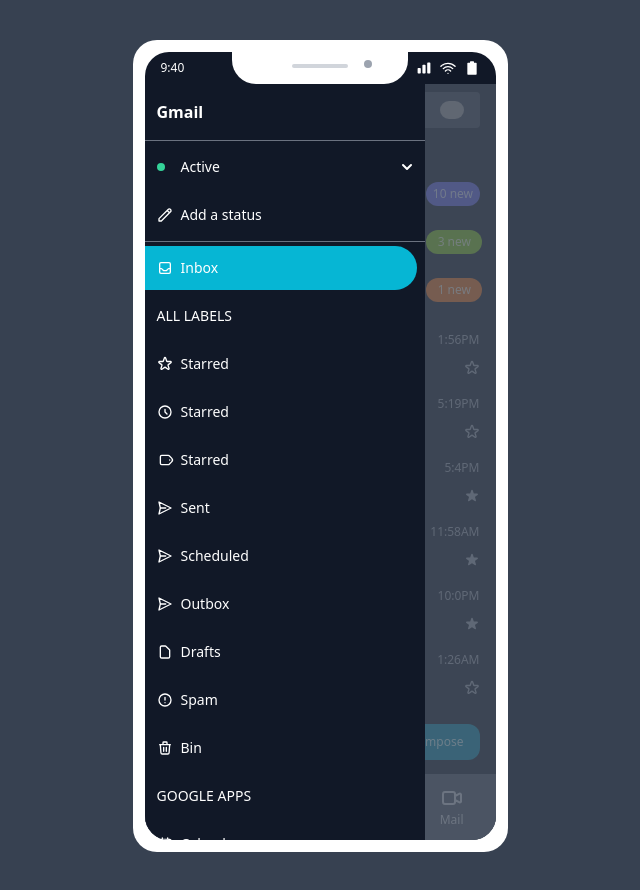
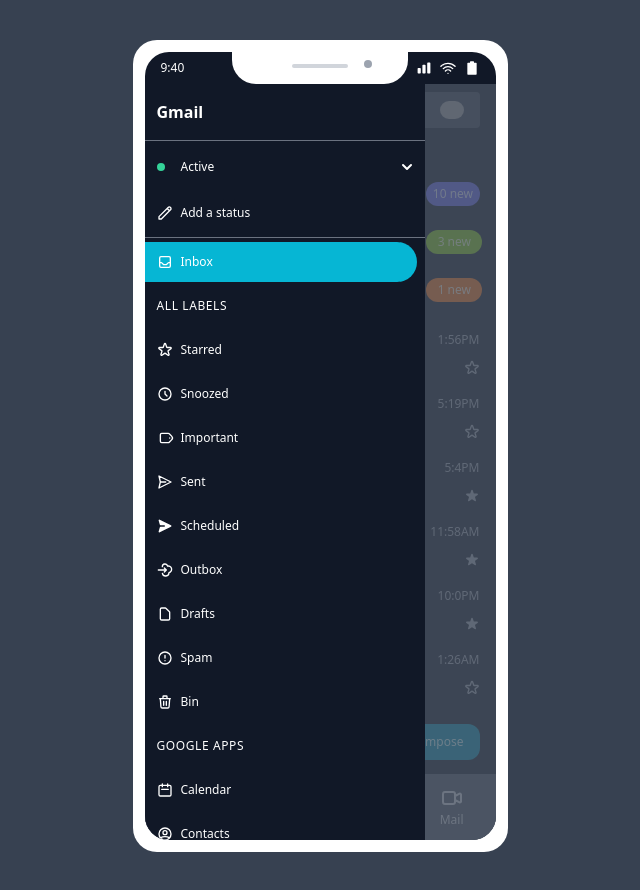
Before and after one commit to kossa/gmail-tailwind-vue, a Vue app: page / in a window 1280 px wide. Both pictures are taken after a click on the link 506 px from the left and 110 px from the top of the page. Shown: the whole page, without its empty margins (320-960 px from the left). Built offline with nearby package versions, Linux system fonts and the light colour scheme; grey boxes are pictures that could not be loaded.

Commit message:
Left menu - fix animation

```diff
--- a/src/components/LeftMenu.vue
+++ b/src/components/LeftMenu.vue
@@ -2,12 +2,13 @@
   <div>
     <div
       class="absolute inset-0 bg-gray-600/75 z-10 text-white font-normal text-sm top-8"
-      @click.stop="closeMenu()"
-      v-show="is_left_menu_open">
+      v-show="is_left_menu_open"
+      @click.self="closeMenu()"
+      ></div><!-- overly -->
 
       <div
-          v-show="is_left_menu_open"
-          class="bg-gray-900 min-h-full w-4/5 divide-y divide-gray-500 max-h-full overflow-y-auto transition-all"
+        class="bg-gray-900 min-h-full w-4/5 divide-y divide-gray-500 max-h-full overflow-y-auto transition-all duration-200 absolute -left-full bottom-0 z-30 text-white top-8 pb-8"
+        :class="{'left-0': is_left_menu_open}"
         >
 
         <div>
@@ -15,7 +16,7 @@
         </div> <!-- block -->
 
         <div>
-            <div class="flex justify-between py-3 pl-3 my-1 mr-2">
+          <div class="flex justify-between py-3 pl-3 my-1 mr-2 cursor-pointer">
             <div class="flex items-center">
               <div class="w-6">
                 <div class="w-2 h-2 bg-green-400 rounded-full"></div>
@@ -26,7 +27,7 @@
               <path fill-rule="evenodd" d="M5.293 7.293a1 1 0 011.414 0L10 10.586l3.293-3.293a1 1 0 111.414 1.414l-4 4a1 1 0 01-1.414 0l-4-4a1 1 0 010-1.414z" clip-rule="evenodd" />
             </svg>
           </div>
-            <div class="flex justify-between py-3 pl-3 my-1 mr-2">
+          <div class="flex justify-between py-3 pl-3 my-1 mr-2 cursor-pointer">
             <div class="flex items-center">
               <div class="w-6">
                 <svg xmlns="http://www.w3.org/2000/svg" class="w-4" fill="none" viewBox="0 0 24 24" stroke="currentColor">
@@ -39,7 +40,7 @@
         </div> <!-- block -->
 
         <div>
-            <div class="flex justify-between py-3 pl-3 my-1 mr-2 bg-cyan-500 rounded-r-full">
+          <MenuItem is_current="true">
             <div class="flex items-center">
                 <div class="w-6">
                   <svg xmlns="http://www.w3.org/2000/svg" class="w-4" fill="none" viewBox="0 0 24 24" stroke="currentColor">
@@ -48,10 +49,10 @@
                 </div>
                 <div>Inbox</div>
               </div>
-            </div>
+          </MenuItem>
 
-            <div class="uppercase p-3">All labels</div>
-            <div class="flex justify-between py-3 pl-3 my-1 mr-2">
+          <div class="uppercase tracking-wider p-3">All labels</div>
+          <MenuItem>
             <div class="flex items-center">
               <div class="w-6">
                 <svg xmlns="http://www.w3.org/2000/svg" class="w-4" fill="none" viewBox="0 0 24 24" stroke="currentColor">
@@ -60,28 +61,28 @@
               </div>
               <div>Starred</div>
             </div>
-            </div>
-            <div class="flex justify-between py-3 pl-3 my-1 mr-2">
+          </MenuItem>
+          <MenuItem>
             <div class="flex items-center">
               <div class="w-6">
                 <svg xmlns="http://www.w3.org/2000/svg" class="w-4" fill="none" viewBox="0 0 24 24" stroke="currentColor">
                   <path stroke-linecap="round" stroke-linejoin="round" stroke-width="2" d="M12 8v4l3 3m6-3a9 9 0 11-18 0 9 9 0 0118 0z" />
                 </svg>
               </div>
-                <div>Starred</div>
+              <div>Snoozed</div>
             </div>
-            </div>
-            <div class="flex justify-between py-3 pl-3 my-1 mr-2">
+          </MenuItem>
+          <MenuItem>
             <div class="flex items-center">
               <div class="w-6">
                 <svg xmlns="http://www.w3.org/2000/svg" class="w-4 transform rotate-135" fill="none" viewBox="0 0 24 24" stroke="currentColor">
                   <path stroke-linecap="round" stroke-linejoin="round" stroke-width="2" d="M7 7h.01M7 3h5c.512 0 1.024.195 1.414.586l7 7a2 2 0 010 2.828l-7 7a2 2 0 01-2.828 0l-7-7A1.994 1.994 0 013 12V7a4 4 0 014-4z" />
                 </svg>
               </div>
-                <div>Starred</div>
+              <div>Important</div>
             </div>
-            </div>
-            <div class="flex justify-between py-3 pl-3 my-1 mr-2">
+          </MenuItem>
+          <MenuItem>
             <div class="flex items-center">
               <div class="w-6">
                 <svg xmlns="http://www.w3.org/2000/svg" class="w-4 rotate-90" fill="none" viewBox="0 0 24 24" stroke="currentColor">
@@ -90,28 +91,28 @@
               </div>
               <div>Sent</div>
             </div>
-            </div>
-            <div class="flex justify-between py-3 pl-3 my-1 mr-2">
+          </MenuItem>
+          <MenuItem>
             <div class="flex items-center">
               <div class="w-6">
-                  <svg xmlns="http://www.w3.org/2000/svg" class="w-4 rotate-90" fill="none" viewBox="0 0 24 24" stroke="currentColor">
-                    <path stroke-linecap="round" stroke-linejoin="round" stroke-width="2" d="M12 19l9 2-9-18-9 18 9-2zm0 0v-8" />
+                <svg xmlns="http://www.w3.org/2000/svg" class="w-4 rotate-90" viewBox="0 0 20 20" fill="currentColor">
+                  <path d="M10.894 2.553a1 1 0 00-1.788 0l-7 14a1 1 0 001.169 1.409l5-1.429A1 1 0 009 15.571V11a1 1 0 112 0v4.571a1 1 0 00.725.962l5 1.428a1 1 0 001.17-1.408l-7-14z" />
                 </svg>
               </div>
               <div>Scheduled</div>
             </div>
-            </div>
-            <div class="flex justify-between py-3 pl-3 my-1 mr-2">
+          </MenuItem>
+          <MenuItem>
             <div class="flex items-center">
               <div class="w-6">
                 <svg xmlns="http://www.w3.org/2000/svg" class="w-4 rotate-90" fill="none" viewBox="0 0 24 24" stroke="currentColor">
-                    <path stroke-linecap="round" stroke-linejoin="round" stroke-width="2" d="M12 19l9 2-9-18-9 18 9-2zm0 0v-8" />
+                  <path stroke-linecap="round" stroke-linejoin="round" stroke-width="2" d="M7 16a4 4 0 01-.88-7.903A5 5 0 1115.9 6L16 6a5 5 0 011 9.9M15 13l-3-3m0 0l-3 3m3-3v12" />
                 </svg>
               </div>
               <div>Outbox</div>
             </div>
-            </div>
-            <div class="flex justify-between py-3 pl-3 my-1 mr-2">
+          </MenuItem>
+          <MenuItem>
             <div class="flex items-center">
               <div class="w-6">
                 <svg xmlns="http://www.w3.org/2000/svg" class="w-4" fill="none" viewBox="0 0 24 24" stroke="currentColor">
@@ -120,8 +121,8 @@
               </div>
               <div>Drafts</div>
             </div>
-            </div>
-            <div class="flex justify-between py-3 pl-3 my-1 mr-2">
+          </MenuItem>
+          <MenuItem>
             <div class="flex items-center">
               <div class="w-6">
                 <svg xmlns="http://www.w3.org/2000/svg" class="w-4" fill="none" viewBox="0 0 24 24" stroke="currentColor">
@@ -130,8 +131,8 @@
               </div>
               <div>Spam</div>
             </div>
-            </div>
-            <div class="flex justify-between py-3 pl-3 my-1 mr-2">
+          </MenuItem>
+          <MenuItem>
             <div class="flex items-center">
               <div class="w-6">
                 <svg xmlns="http://www.w3.org/2000/svg" class="w-4" fill="none" viewBox="0 0 24 24" stroke="currentColor">
@@ -140,9 +141,9 @@
               </div>
               <div>Bin</div>
             </div>
-            </div>
-            <div class="uppercase p-3">Google apps</div>
-            <div class="flex justify-between py-3 pl-3 my-1 mr-2">
+          </MenuItem>
+          <div class="uppercase tracking-wider p-3">Google apps</div>
+          <MenuItem>
             <div class="flex items-center">
               <div class="w-6">
                 <svg xmlns="http://www.w3.org/2000/svg" class="w-4" fill="none" viewBox="0 0 24 24" stroke="currentColor">
@@ -151,8 +152,8 @@
               </div>
               <div>Calendar</div>
             </div>
-            </div>
-            <div class="flex justify-between py-3 pl-3 my-1 mr-2">
+          </MenuItem>
+          <MenuItem>
             <div class="flex items-center">
               <div class="w-6">
                 <svg xmlns="http://www.w3.org/2000/svg" class="w-4" fill="none" viewBox="0 0 24 24" stroke="currentColor">
@@ -161,10 +162,10 @@
               </div>
               <div>Contacts</div>
             </div>
-            </div>
+          </MenuItem>
         </div>
         <div>
-            <div class="flex justify-between py-3 pl-3 my-1 mr-2">
+          <MenuItem>
             <div class="flex items-center">
               <div class="w-6">
                 <svg xmlns="http://www.w3.org/2000/svg" class="w-4" fill="none" viewBox="0 0 24 24" stroke="currentColor">
@@ -174,8 +175,8 @@
               </div>
               <div>Settings</div>
             </div>
-            </div>
-            <div class="flex justify-between py-3 pl-3 my-1 mr-2">
+          </MenuItem>
+          <MenuItem>
             <div class="flex items-center">
               <div class="w-6">
                 <svg xmlns="http://www.w3.org/2000/svg" class="w-4" fill="none" viewBox="0 0 24 24" stroke="currentColor">
@@ -184,15 +185,20 @@
               </div>
               <div>Help and feedback</div>
             </div>
-            </div>
+          </MenuItem>
         </div> <!-- block -->
       </div>
-    </div><!-- overly -->
   </div>
 </template>
 
 <script>
+import MenuItem from './MenuItem.vue'
+
 export default {
+  components: {
+    MenuItem,
+  },
+
   props: {
     is_left_menu_open: {default: false},
   },
--- /dev/null
+++ b/src/components/MenuItem.vue
@@ -0,0 +1,21 @@
+<template>
+  <a
+    href="#"
+    class="flex justify-between py-3 pl-3 my-1 mr-2  rounded-r-full hover:bg-cyan-500 transition-all"
+    :class="{'bg-cyan-500': is_current}"
+    >
+    <slot></slot>
+  </a>
+</template>
+
+<script>
+export default {
+  props: {
+    is_current: {default: false, type: Boolean}
+  }
+}
+</script>
+
+<style>
+
+</style>
```
Lines whose indentation alone changed are shown as unchanged.
